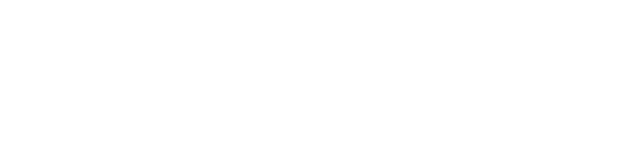
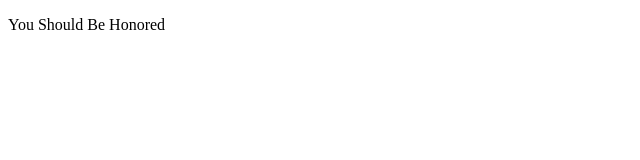
Before and after one commit to DSGQR/dsgqr.github.io, a plain HTML site: page index.html in a window 1280 px wide. Shown: the whole page, without its empty margins (0-640 px from the left). Drawn offline with Linux system fonts and the light colour scheme.

Commit message:
Added First Text

```diff
--- a/index.html
+++ b/index.html
@@ -7,6 +7,6 @@
  <title>Document</title>
 </head>
 <body>
-
+ <p>You Should Be Honored</p>
 </body>
 </html>
```
